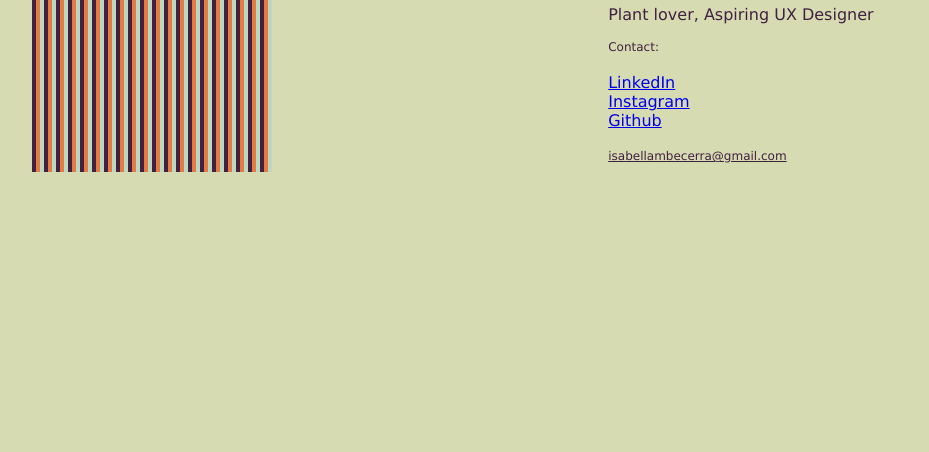
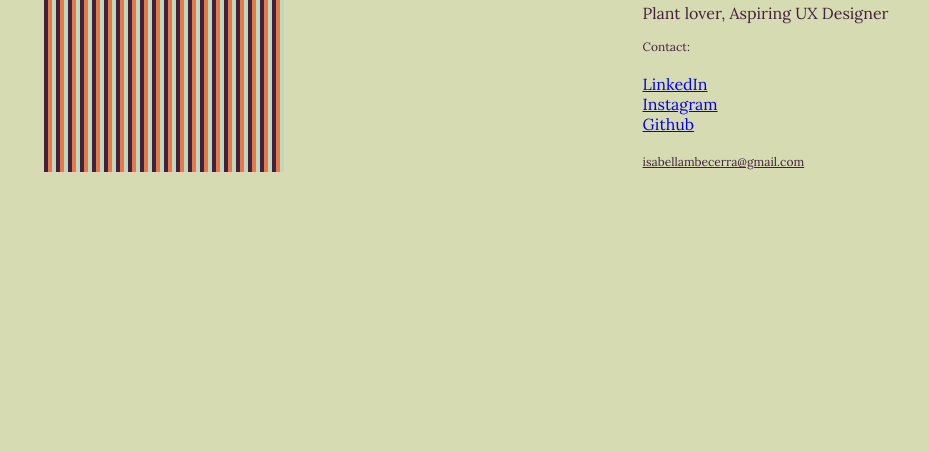
Before and after one commit to Becei/about-me, a plain HTML site: page index.html in a window 1280 px wide. Shown: the part 348-800 px from the top of the page, without its empty margins (198-1127 px from the left). Drawn offline with Linux system fonts and the light colour scheme.

Commit message:
Font change

```diff
--- a/css/style.css
+++ b/css/style.css
@@ -7,7 +7,7 @@ body {
 body {
   background: #D6DBB2;
   position: relative;
-  font-family: 'Lucida Sans', 'Lucida Sans Regular', 'Lucida Grande', 'Lucida Sans Unicode', Geneva, Verdana, sans-serif
+  font-family: 'Lora', serif;
 }
 
 .details {
--- a/index.html
+++ b/index.html
@@ -6,7 +6,7 @@
   <meta charset="UTF-8">
   <title>Isabella Becerra</title>
   <link rel="icon" type="image/png" sizes="96x96" href="images/favicons/favicon-96x96.png">
-  <link href="https://fonts.googleapis.com/css?family=Ubuntu+Mono" rel="stylesheet">
+  <link href="https://fonts.googleapis.com/css?family=Lora&display=swap" rel="stylesheet">
   <link rel="stylesheet" href="css/style.css">
 </head>
 
```
